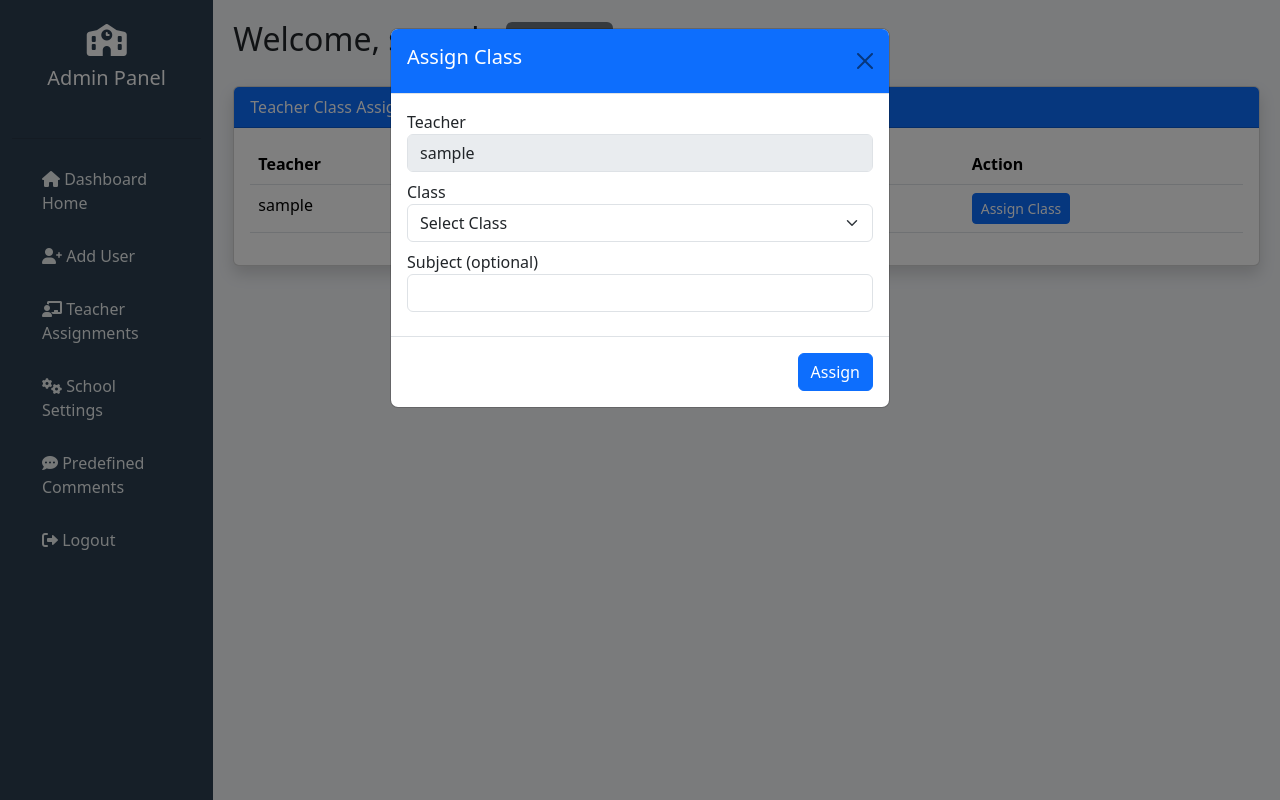
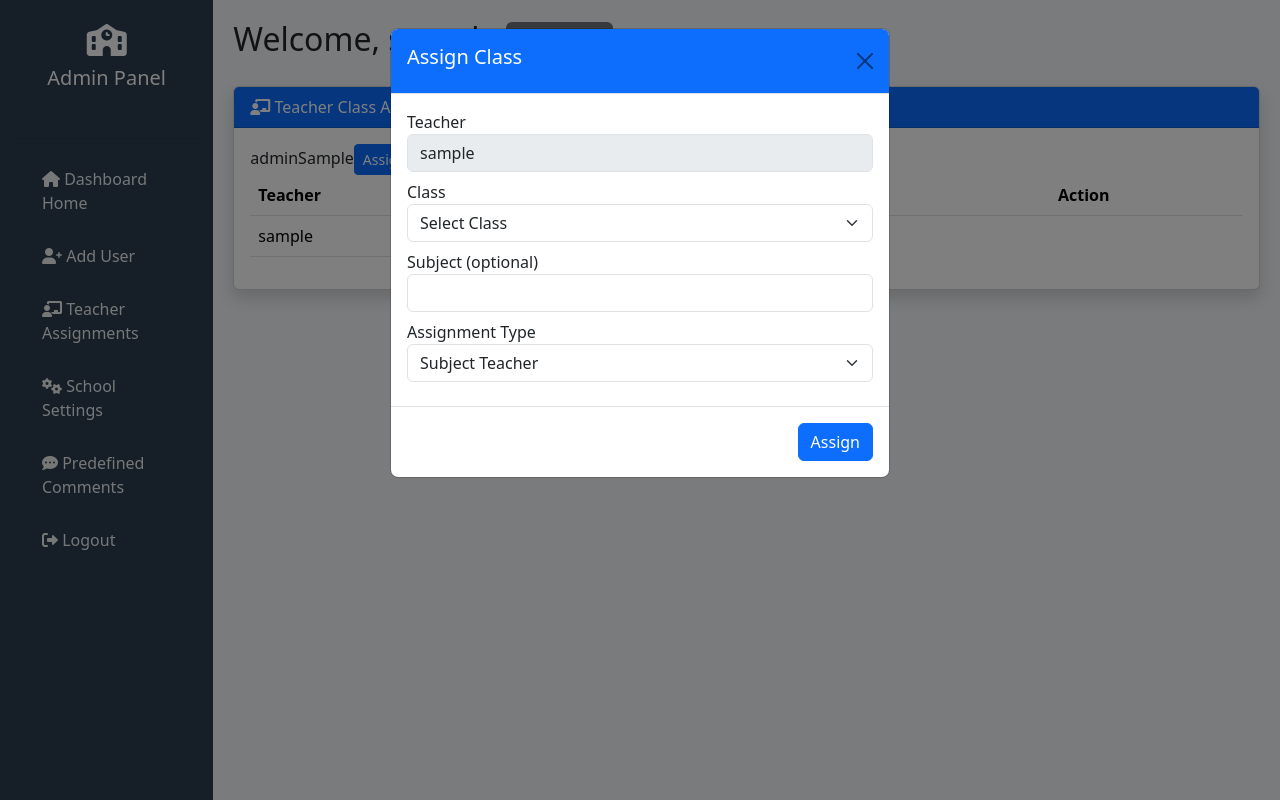
Before and after one commit to pelle-design/school-system, a Flask app: template templates/admin/teacher_assignments.html in a window 1280 px wide, after a click on "Assign Class". Run offline with Flask 3, Linux system fonts and the light colour scheme; the visitor is signed in with stand-in values (Sample User, id 1); tables that the repository leaves empty hold one stand-in row (values such as "Sample post"); the template is opened without the code that fills it: most values are stand-ins (such as "Sample title", 1, 10 or a date in 2020); data that the repository does not hold is empty; some libraries are stand-ins or nearby versions.

Commit message:
Update teacher_assignments.html

```diff
--- a/templates/admin/teacher_assignments.html
+++ b/templates/admin/teacher_assignments.html
@@ -2,45 +2,88 @@
 {% block title %}Teacher Assignments{% endblock %}
 {% block content %}
 <div class="card shadow">
-    <div class="card-header bg-primary text-white">Teacher Class Assignments</div>
+    <div class="card-header bg-primary text-white d-flex justify-content-between">
+        <span><i class="fas fa-chalkboard-teacher"></i> Teacher Class Assignments</span>
+    </div>
     <div class="card-body">
         <div class="table-responsive">
             <table class="table table-hover">
                 <thead>
-                    <tr><th>Teacher</th><th>Role</th><th>Assigned Classes</th><th>Action</th></tr>
+                    <tr>
+                        <th>Teacher</th>
+                        <th>Role</th>
+                        <th>Assigned Classes</th>
+                        <th>Action</th>
+                    </tr>
                 </thead>
                 <tbody>
                     {% for t in teachers %}
                     <tr>
-                        <td>{{ t.username }}</td><td>{{ t.role }}</td>
-                        <td>{{ t.assigned_classes or 'None' }}</td>
+                        <td>{{ t.username }}</td
+                        <td>{{ t.role }}</td
+                        <td>{{ t.assigned_classes or 'None' }}</td
                         <td>
                             <button class="btn btn-sm btn-primary" data-bs-toggle="modal" data-bs-target="#assignModal"
-                                    data-teacher-id="{{ t.id }}" data-teacher-name="{{ t.username }}">Assign Class</button>
-                        </td>
-                    </tr>
+                                    data-teacher-id="{{ t.id }}" data-teacher-name="{{ t.username }}">
+                                Assign Class
+                            </button>
+                        </td
+                    </tr
+                    {% else %}
+                    <tr
+                        <td colspan="4" class="text-center">No teachers found.</td
+                    </tr
                     {% endfor %}
                 </tbody>
-            </table>
+            </table
         </div>
     </div>
 </div>
+
+<!-- Assign Modal -->
 <div class="modal fade" id="assignModal" tabindex="-1">
-    <div class="modal-dialog"><div class="modal-content">
-        <div class="modal-header bg-primary text-white"><h5>Assign Class</h5><button type="button" class="btn-close" data-bs-dismiss="modal"></button></div>
-        <form method="POST" action="{{ url_for('admin_assign_class') }}">
-            <div class="modal-body">
-                <input type="hidden" name="teacher_id" id="teacher_id">
-                <div class="mb-2"><label>Teacher</label><input type="text" id="teacher_name" class="form-control" disabled></div>
-                <div class="mb-2"><label>Class</label><select name="class_name" class="form-select" required>
-                    <option value="">Select Class</option>{% for cls in all_classes %}<option value="{{ cls }}">{{ cls }}</option>{% endfor %}
-                </select></div>
-                <div class="mb-2"><label>Subject (optional)</label><input type="text" name="subject" class="form-control"></div>
+    <div class="modal-dialog">
+        <div class="modal-content">
+            <div class="modal-header bg-primary text-white">
+                <h5>Assign Class</h5>
+                <button type="button" class="btn-close" data-bs-dismiss="modal"></button>
             </div>
-            <div class="modal-footer"><button type="submit" class="btn btn-primary">Assign</button></div>
-        </form>
-    </div></div>
+            <form method="POST" action="{{ url_for('admin_assign_class') }}">
+                <div class="modal-body">
+                    <input type="hidden" name="teacher_id" id="teacher_id">
+                    <div class="mb-2">
+                        <label>Teacher</label>
+                        <input type="text" id="teacher_name" class="form-control" disabled>
+                    </div>
+                    <div class="mb-2">
+                        <label>Class</label>
+                        <select name="class_name" class="form-select" required>
+                            <option value="">Select Class</option>
+                            {% for cls in all_classes %}
+                            <option value="{{ cls }}">{{ cls }}</option>
+                            {% endfor %}
+                        </select>
+                    </div>
+                    <div class="mb-2">
+                        <label>Subject (optional)</label>
+                        <input type="text" name="subject" class="form-control">
+                    </div>
+                    <div class="mb-2">
+                        <label>Assignment Type</label>
+                        <select name="assignment_type" class="form-select">
+                            <option value="subject_teacher">Subject Teacher</option>
+                            <option value="classteacher">Class Teacher</option>
+                        </select>
+                    </div>
+                </div>
+                <div class="modal-footer">
+                    <button type="submit" class="btn btn-primary">Assign</button>
+                </div>
+            </form>
+        </div>
+    </div>
 </div>
+
 <script>
     var assignModal = document.getElementById('assignModal')
     assignModal.addEventListener('show.bs.modal', function(event) {
```
